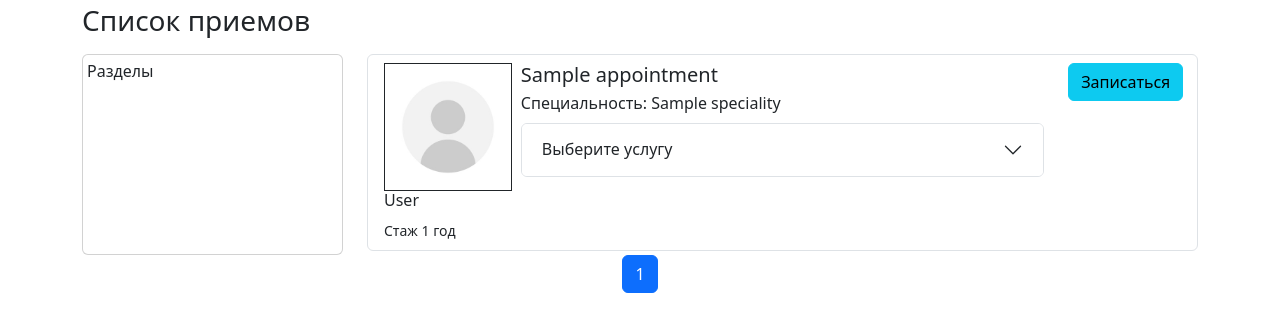
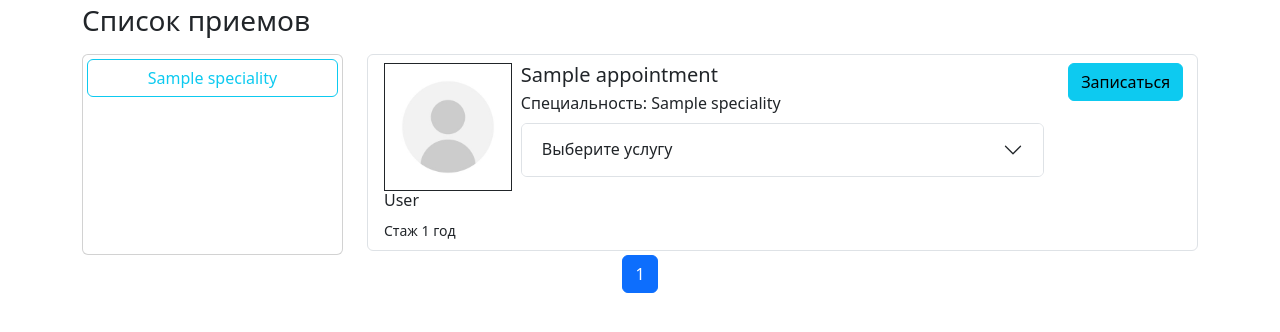
Before and after one commit to AlexandrBxbrxv/Medical_Diagnostics, a Django app: page /services/appointment/list/ in a window 1280 px wide. Shown: the part 56-388 px from the top of the page. Run offline with Django 4.2, Linux system fonts and the light colour scheme; tables that the repository leaves empty hold one stand-in row (values such as "Sample post"); parts of the project's set-up code (start-up, migrations or seed data) failed here and were passed over.

Commit message:
Добавлен фильтр по специальности для AppointmentList

```diff
--- a/services/templates/services/appointment_list.html
+++ b/services/templates/services/appointment_list.html
@@ -13,7 +13,13 @@
     <div class="col-3">
       <div class="h-100">
         <div class="card h-100 p-1">
-          <p>Разделы</p>
+          <div class="row m-0 p-0">
+            {% for speciality in specialities %}
+            <a class="btn btn-outline-info mb-1" href="?speciality_pk={{ speciality.pk }}">
+              {{ speciality }}
+            </a>
+            {% endfor %}
+          </div>
         </div>
       </div>
     </div>
--- a/services/views.py
+++ b/services/views.py
@@ -5,7 +5,7 @@ from django.urls import reverse_lazy, reverse
 from django.views.generic import CreateView, ListView, DetailView, UpdateView, DeleteView
 
 from services.forms import DoctorModelForm, AppointmentModelForm, AnalysisModelForm, ResultModelForm
-from services.models import Doctor, Appointment, Service, Analysis, Result
+from services.models import Doctor, Appointment, Service, Analysis, Result, Speciality
 
 
 # CRUD для модели Doctor ############################################
@@ -150,11 +150,19 @@ class AppointmentListView(ListView):
     paginate_by = 2
     model = Appointment
 
+    def get_queryset(self, **kwargs):
+        queryset = super().get_queryset(**kwargs)
+        speciality_pk = self.request.GET.get('speciality_pk')
+        if speciality_pk:
+            return queryset.filter(doctor__speciality=speciality_pk)
+        return queryset
+
     def get_context_data(self, *, object_list=None, **kwargs):
         context_data = super().get_context_data(**kwargs)
         context_data['title'] = 'Список приемов'
 
         user = self.request.user
+        context_data['specialities'] = Speciality.objects.all()
         if user.groups.filter(name='medical_staff').exists():
             users_items = []
             for item in context_data.get('object_list'):
```
